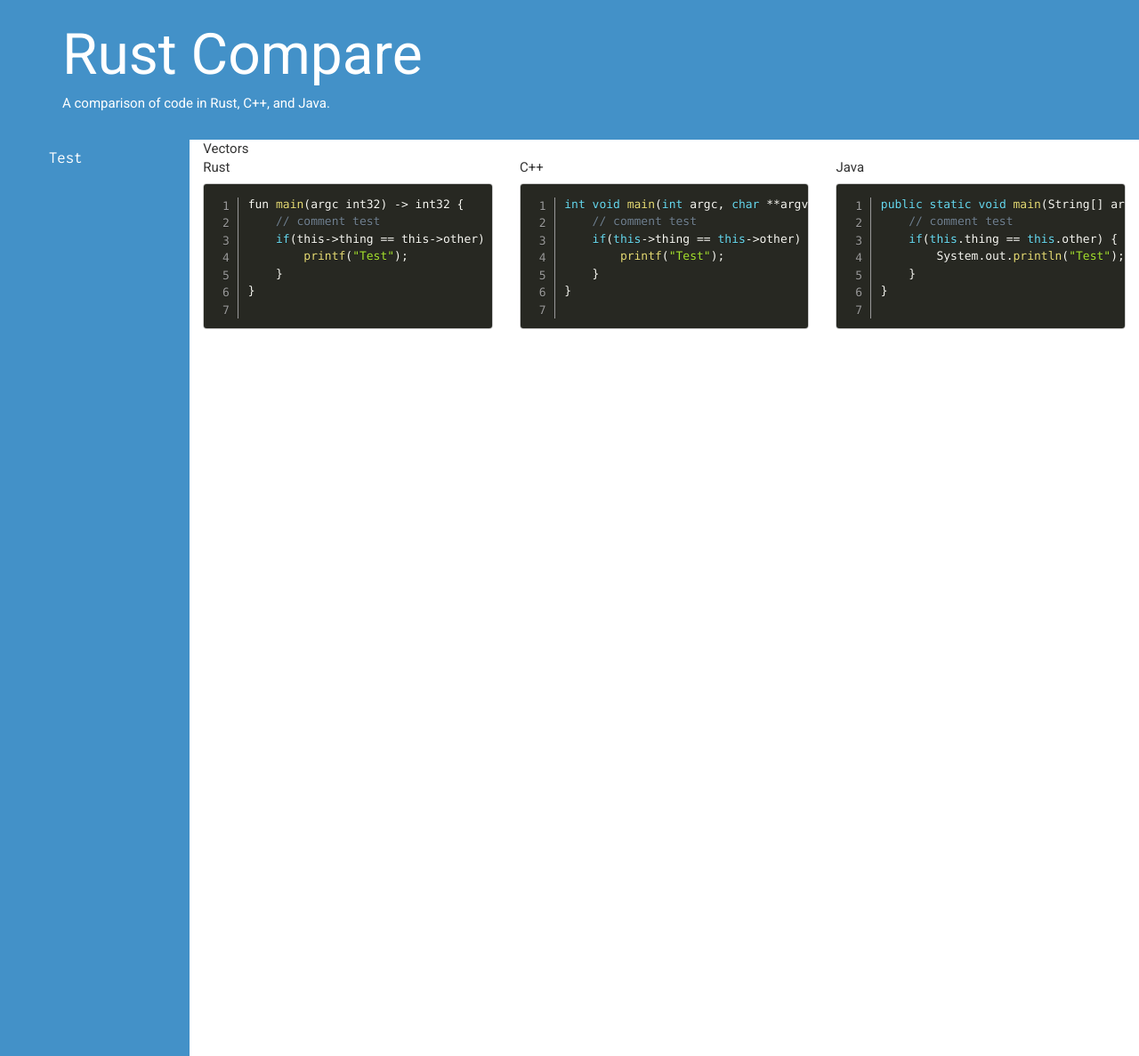
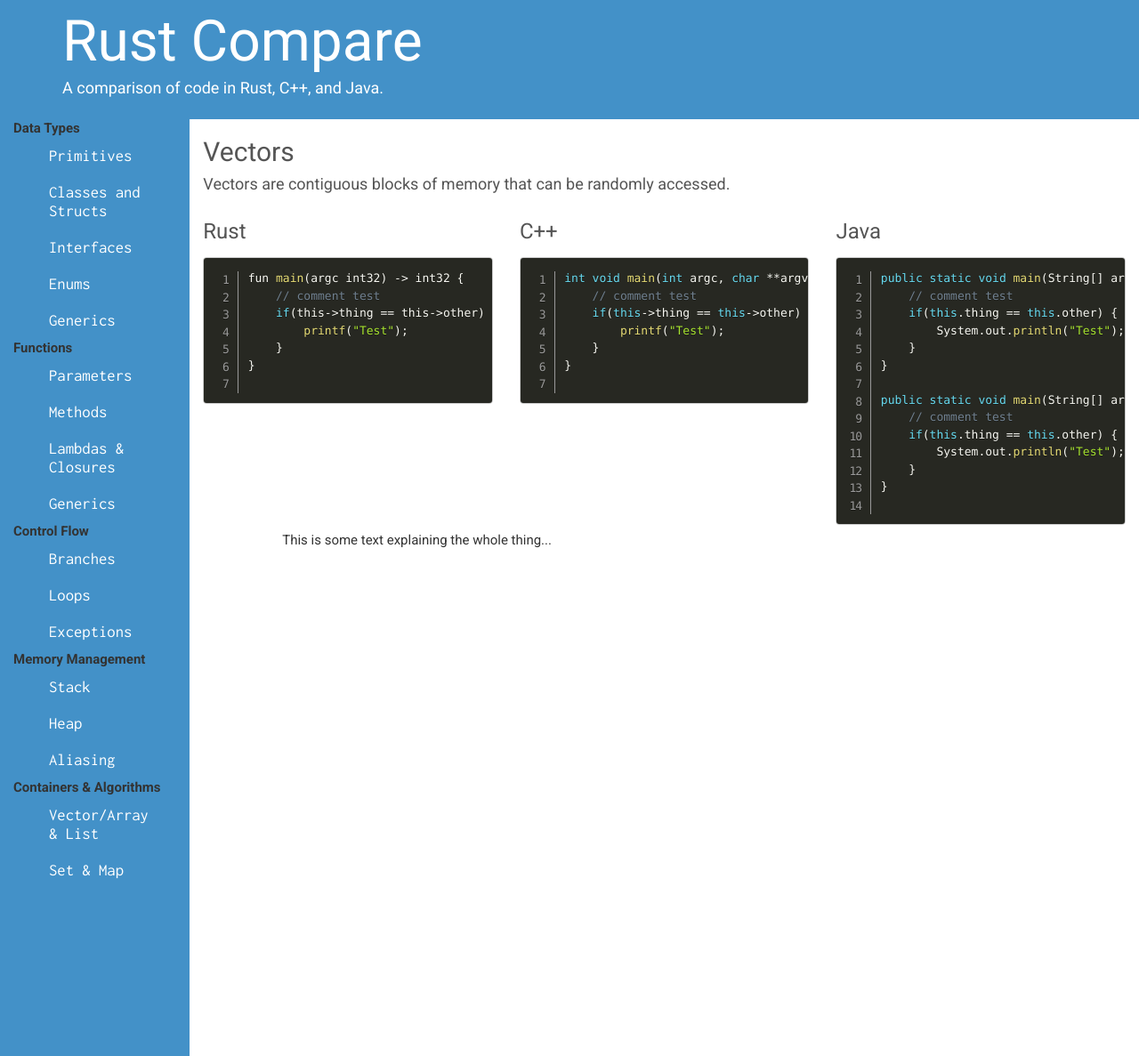
Before and after one commit to wspeirs/rust-compare, a Flask app: page / in a window 1280 px wide. Shown: the top 1187 px of the page at 89% size. Run offline with Flask 2, Linux system fonts and the light colour scheme; some libraries are stand-ins or nearby versions.

Commit message:
Started compiling the side menu, fixed other formatting issues

```diff
--- /dev/null
+++ b/build.py
@@ -0,0 +1 @@
+__author__ = 'wspeirs'
--- a/main.py
+++ b/main.py
@@ -1,4 +1,5 @@
 from flask import Flask, g, render_template, session, redirect, request, abort, Response
+from side_menu import MENU_ITEMS
 
 app = Flask(__name__)
 app.debug = True
@@ -9,7 +10,7 @@
 #
 @app.route('/')
 def root():
-    return render_template('index.html')
+    return render_template('index.html', menu_items=MENU_ITEMS)
 
 #
 # Run the app if called by Python
--- /dev/null
+++ b/side_menu.py
@@ -0,0 +1,29 @@
+# list of items to appear on the side menu, in order
+MENU_ITEMS = [
+    {'name': 'Data Types', 'page': None},
+    {'name': 'Primitives', 'page': 'a'},
+    {'name': 'Classes and Structs', 'page': 'a'},
+    {'name': 'Interfaces', 'page': 'a'},
+    {'name': 'Enums', 'page': 'a'},
+    {'name': 'Generics', 'page': 'a'},
+
+    {'name': 'Functions', 'page': None},
+    {'name': 'Parameters', 'page': 'a'},
+    {'name': 'Methods', 'page': 'a'},
+    {'name': 'Lambdas & Closures', 'page': 'a'},
+    {'name': 'Generics', 'page': 'a'},
+
+    {'name': 'Control Flow', 'page': None},
+    {'name': 'Branches', 'page': 'a'},
+    {'name': 'Loops', 'page': 'a'},
+    {'name': 'Exceptions', 'page': 'a'},
+
+    {'name': 'Memory Management', 'page': None},
+    {'name': 'Stack', 'page': 'a'},
+    {'name': 'Heap', 'page': 'a'},
+    {'name': 'Aliasing', 'page': 'a'},
+
+    {'name': 'Containers & Algorithms', 'page': None},
+    {'name': 'Vector/Array & List', 'page': 'a'},
+    {'name': 'Set & Map', 'page': 'a'},
+]
--- a/static/style.css
+++ b/static/style.css
@@ -1,35 +1,45 @@
-html, body, div, span, applet, object, iframe,
-h1, h2, h3, h4, h5, h6, p, blockquote,
-a, abbr, acronym, address, big, cite,
-del, dfn, em, img, ins, kbd, q, s, samp,
-small, strike, strong, sub, sup, tt, var,
-b, u, i, center,
-dl, dt, dd, ol, ul, li,
-fieldset, form, label, legend,
-table, caption, tbody, tfoot, thead, tr, th, td,
-article, aside, canvas, details, embed,
-figure, figcaption, footer, header, hgroup,
-menu, nav, output, ruby, section, summary,
-time, mark, audio, video {
-  margin: 0;
-  padding: 0;
-  border: 0;
-  font: inherit;
-  font-size: 100%;
-  vertical-align: baseline;
+body {
+  font-family: 'Roboto';
+  font-size: 15px;
+  line-height: 1.4em;
 }
 
-html {
-  line-height: 1;
+h1, h2, h3, h4 {
+    color: #555;
 }
+
+#header{
+  padding-top: 1em;
+  padding-bottom: 1em;
+}
+
+header {
+  background-color: #4391C8;
+  color: #fff;
+}
+
+header h1, header h2, header h3, header h4 {
+  color: #fff;
+}
+
+header h1 {
+  font-weight: normal;
+  font-size: 64px;
+  line-height: 1em;
+  margin: 0;
+}
+
+header h1 span {
+  font-weight: 100;
+}
+
+header p {
+  margin: 12px 0 0 0;
+}
+
 
 ol, ul {
   list-style: none;
-}
-
-#header{
-  padding-top: 2em;
-  padding-bottom: 2em;
 }
 
 #sidebar-left {
@@ -47,43 +57,6 @@
     font-size: 14pt;
 }
 
-body {
-  font-family: 'Roboto';
-  font-size: 15px;
-  line-height: 1.4em;
-}
-
-body > header {
-  background-color: #4391C8;
-  color: #fff;
-}
-body > header a {
-  color: #fff;
-}
-body > header a:visited {
-  color: #fff;
-}
-
-body > footer {
-  border-top: 1px solid #d8d8d8;
-}
-
-body > header h1 {
-  font-weight: normal;
-  font-size: 64px;
-  line-height: 1em;
-  margin: 0;
-}
-
-body > header p {
-  margin: 12px 0 0 0;
-}
-
-body > header h1 span {
-  font-weight: 100;
-}
-
-
 table {
   border-collapse: collapse;
   border-spacing: 0;
--- a/templates/_base.html
+++ b/templates/_base.html
@@ -33,7 +33,7 @@
         <div class="row" id="header">
             <div class="col-xs-12">
                 <h1>Rust Compare</h1>
-                <p>A comparison of code in Rust, C++, and Java.</p>
+                <h4>A comparison of code in Rust, C++, and Java.</h4>
             </div>
         </div>
     </div>
@@ -43,7 +43,13 @@
 	<div class="row">
 		<div id="sidebar-left" class="col-xs-2">
 			<ul class="nav main-menu">
-                <li><a href="">Test</a></li>
+                {% for item in menu_items %}
+                    {% if not item.page %}
+                    <li><strong>{{item.name}}</strong></li>
+                    {% else %}
+                    <li><a href="{{item.page}}">{{item.name}}</a></li>
+                    {% endif %}
+                {% endfor %}
             </ul>
 		</div>
 		<!--Start Content-->
--- a/templates/index.html
+++ b/templates/index.html
@@ -4,17 +4,18 @@
 <div class="row">
     <div class="col-xs-12">
         <h2>Vectors</h2>
+        <h4>Vectors are contiguous blocks of memory that can be randomly accessed.</h4>
     </div>
 </div>
 
 <div class="row">
-    <div class="col-xs-4">Rust</div>
-    <div class="col-xs-4">C++</div>
-    <div class="col-xs-4">Java</div>
+    <div class="col-xs-12 col-md-4"><h3>Rust</h3></div>
+    <div class="col-xs-12 col-md-4"><h3>C++</h3></div>
+    <div class="col-xs-12 col-md-4"><h3>Java</h3></div>
 </div>
 
 <div class="row">
-    <div class="col-xs-4">
+    <div class="col-xs-12 col-md-4">
 <pre class="line-numbers">
 <code class="language-rust">
 fun main(argc int32) -> int32 {
@@ -27,7 +28,7 @@
 </pre>
     </div>
 
-    <div class="col-xs-4">
+    <div class="col-xs-12 col-md-4">
 <pre class="line-numbers">
 <code class="language-cpp">
 int void main(int argc, char **argv) {
@@ -40,9 +41,16 @@
 </pre>
     </div>
 
-    <div class="col-xs-4">
+    <div class="col-xs-12 col-md-4">
 <pre class="line-numbers">
 <code class="language-java">
+public static void main(String[] args) {
+    // comment test
+    if(this.thing == this.other) {
+        System.out.println("Test");
+    }
+}
+
 public static void main(String[] args) {
     // comment test
     if(this.thing == this.other) {
@@ -53,4 +61,10 @@
 </pre>
     </div>
 </div>
+
+<div class="row">
+    <div class="col-xs-10 col-xs-offset-1">
+        <p>This is some text explaining the whole thing...</p>
+    </div>
+</div>
 {% endblock %}
```
Also changed, not shown: templates/_side_menu.html (added), 1 other file.
